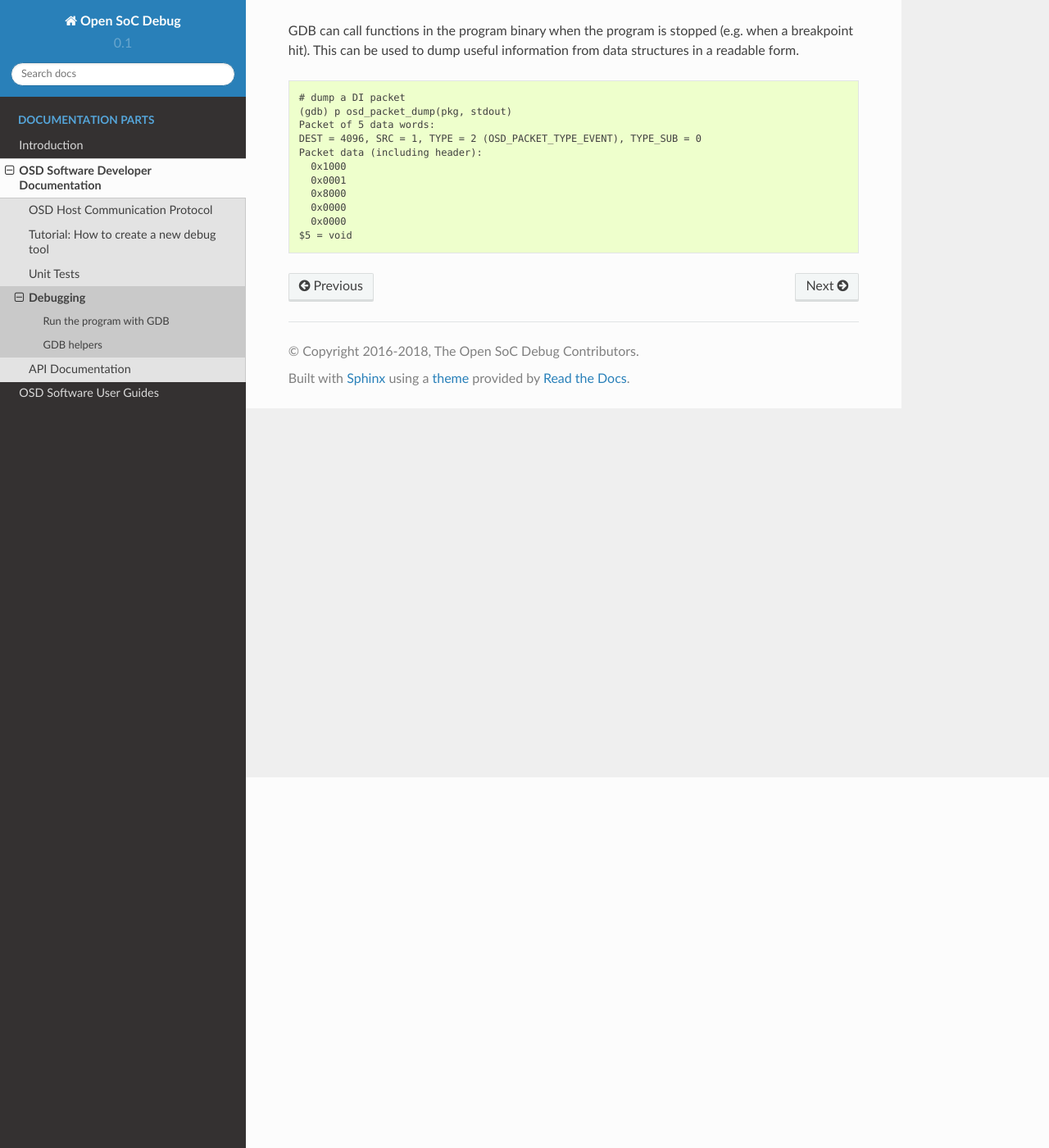
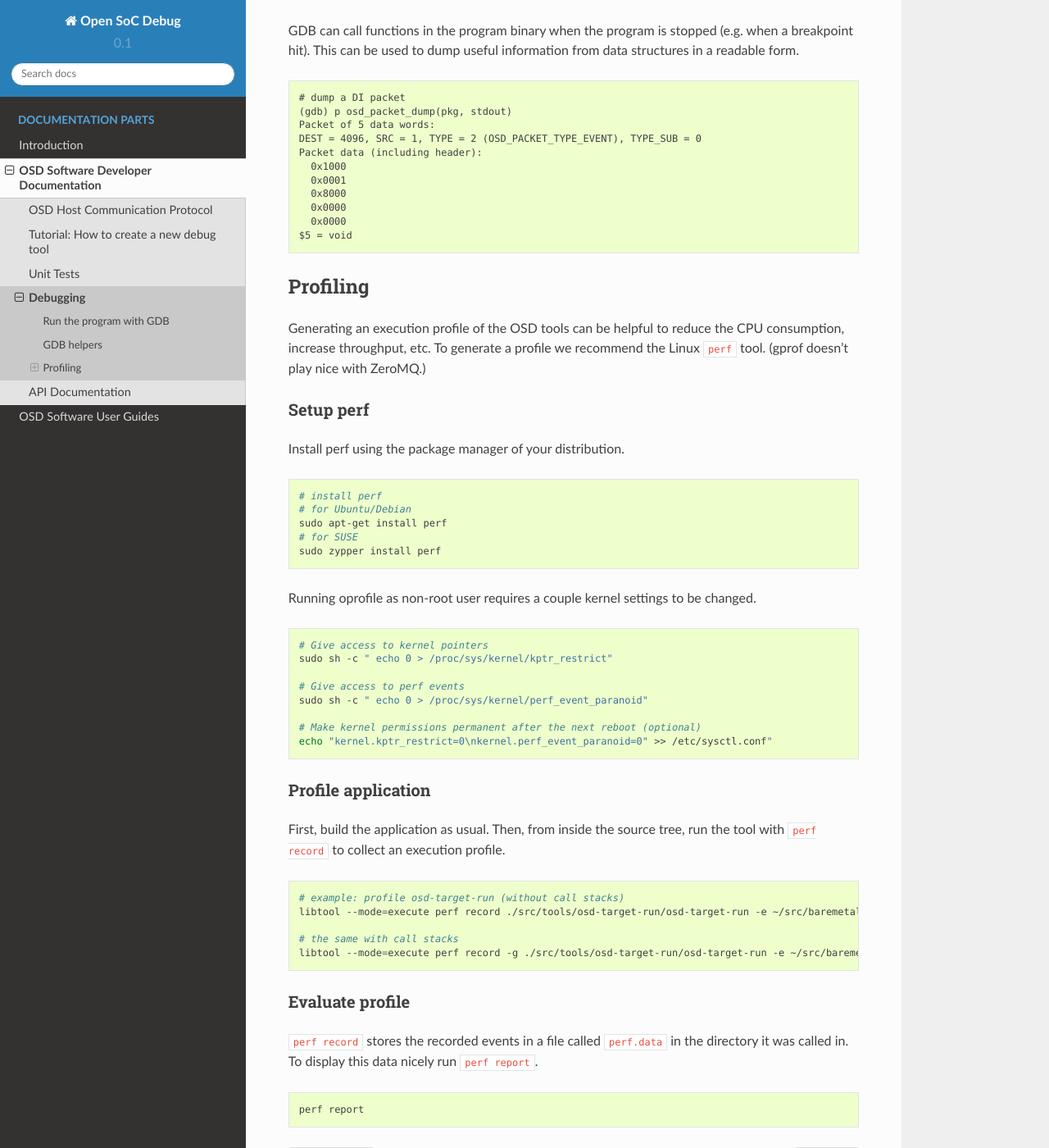
Before and after one commit to opensocdebug/osd-sw, a Sphinx documentation site: the page built from doc/02_developer/debugging.rst, in a window 1280 px wide and 1400 px high, scrolled down 452 px. Shown: the whole window at 82% size. Built offline with Sphinx 7.4.7 and the Read the Docs theme 2.0.0, drawn with Linux system fonts in a browser that asks for light colours.

Commit message:
Document how to profile with perf

```diff
--- a/doc/02_developer/debugging.rst
+++ b/doc/02_developer/debugging.rst
@@ -33,3 +33,56 @@ This can be used to dump useful information from data structures in a readable f
      0x0000
      0x0000
    $5 = void
+
+Profiling
+---------
+Generating an execution profile of the OSD tools can be helpful to reduce the CPU consumption, increase throughput, etc.
+To generate a profile we recommend the Linux ``perf`` tool.
+(gprof doesn't play nice with ZeroMQ.)
+
+Setup perf
+""""""""""
+Install perf using the package manager of your distribution.
+
+.. code-block:: sh
+
+   # install perf
+   # for Ubuntu/Debian
+   sudo apt-get install perf
+   # for SUSE
+   sudo zypper install perf
+
+Running oprofile as non-root user requires a couple kernel settings to be changed.
+
+.. code-block:: sh
+
+   # Give access to kernel pointers
+   sudo sh -c " echo 0 > /proc/sys/kernel/kptr_restrict"
+
+   # Give access to perf events
+   sudo sh -c " echo 0 > /proc/sys/kernel/perf_event_paranoid"
+
+   # Make kernel permissions permanent after the next reboot (optional)
+   echo "kernel.kptr_restrict=0\nkernel.perf_event_paranoid=0" >> /etc/sysctl.conf"
+
+Profile application
+"""""""""""""""""""
+First, build the application as usual.
+Then, from inside the source tree, run the tool with ``perf record`` to collect an execution profile.
+
+.. code-block:: sh
+
+   # example: profile osd-target-run (without call stacks)
+   libtool --mode=execute perf record ./src/tools/osd-target-run/osd-target-run -e ~/src/baremetal-apps/hello/hello.elf --systrace -vvv
+
+   # the same with call stacks
+   libtool --mode=execute perf record -g ./src/tools/osd-target-run/osd-target-run -e ~/src/baremetal-apps/hello/hello.elf --systrace -vvv
+
+Evaluate profile
+""""""""""""""""
+``perf record`` stores the recorded events in a file called ``perf.data`` in the directory it was called in.
+To display this data nicely run ``perf report``.
+
+.. code-block:: sh
+
+   perf report
```
